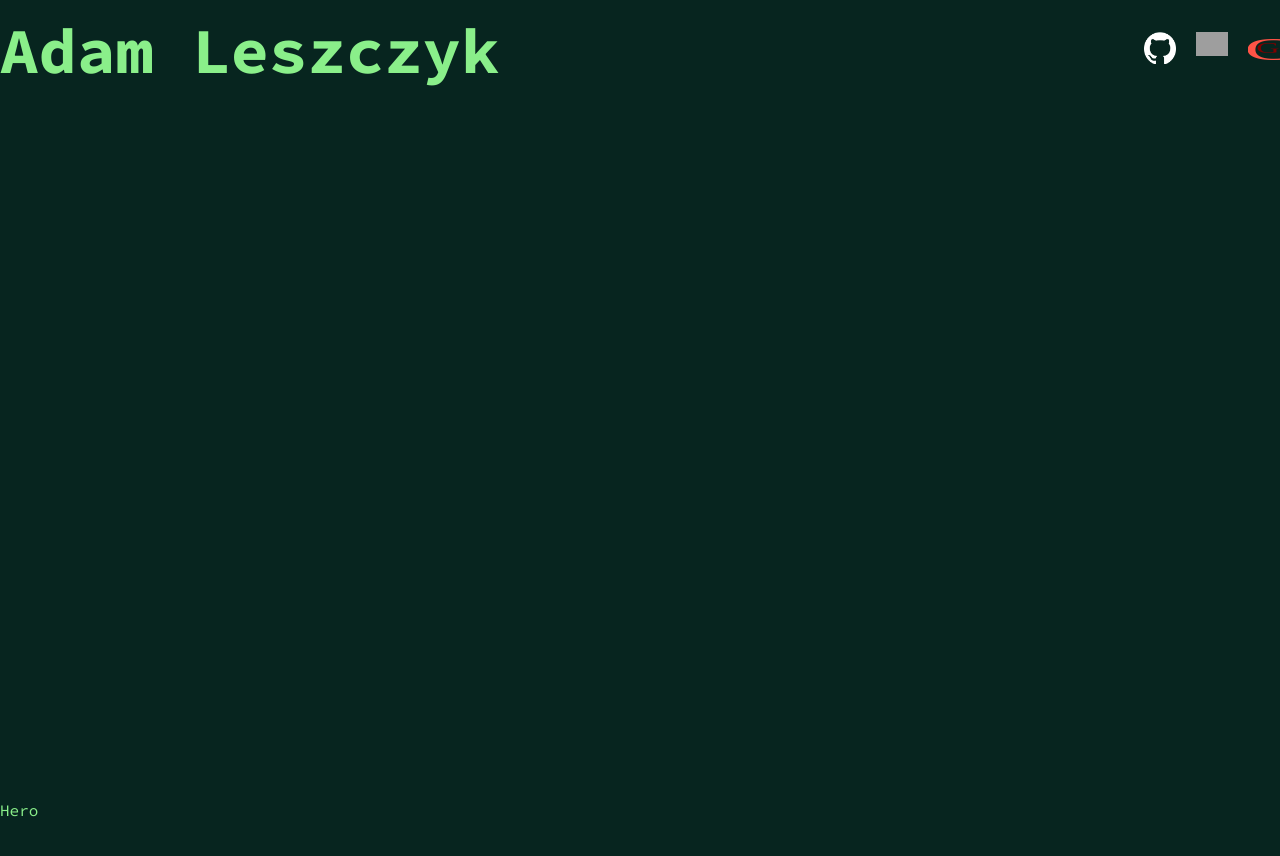
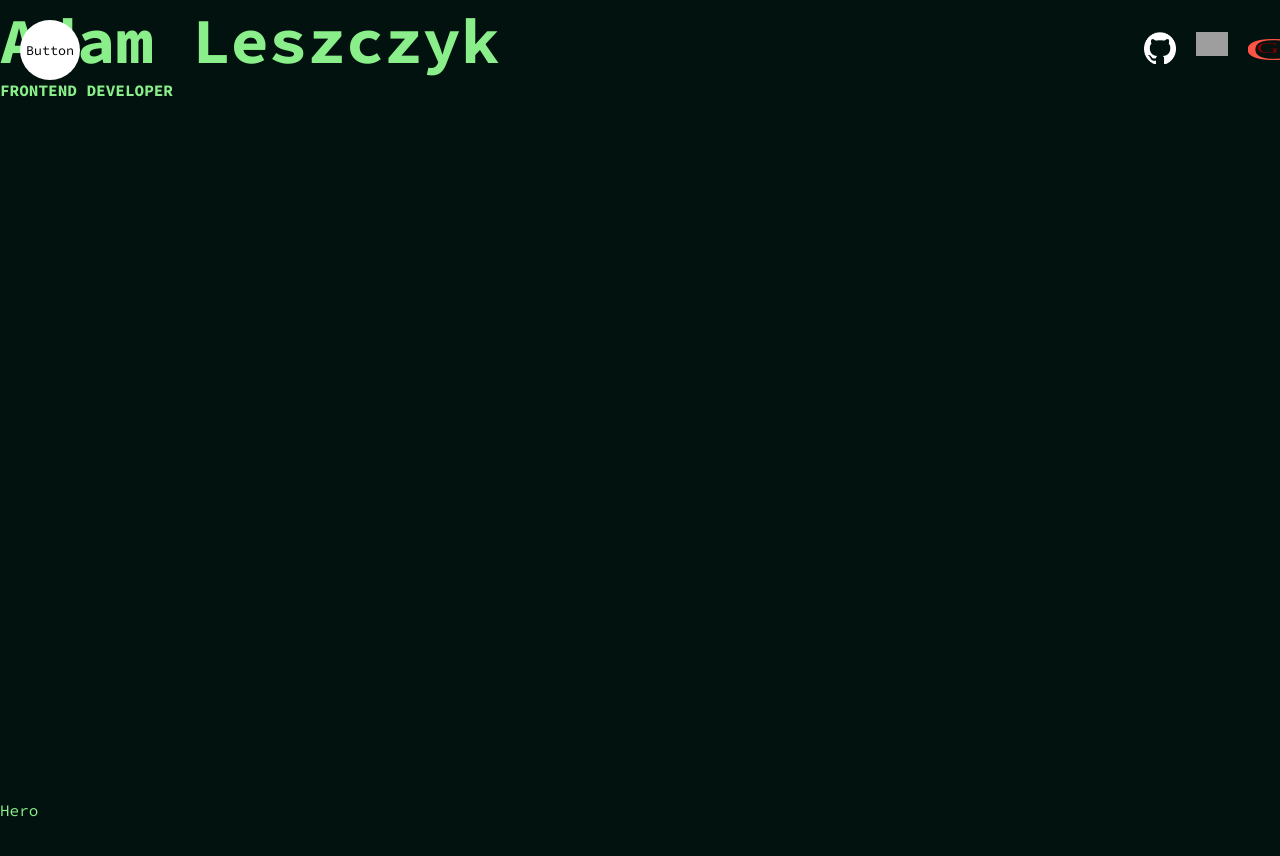
Before and after one commit to AdamCodeDesign/Portfolio-Adam-L, a React (Vite) app: page / in a window 1280 px wide. Shown: the top 856 px of the page. Built offline with nearby package versions, Linux system fonts and the light colour scheme; grey boxes are pictures that could not be loaded.

Commit message:
Sidebar, ToggleButton, animation on Sidebar open and closed

```diff
--- a/src/App.jsx
+++ b/src/App.jsx
@@ -3,7 +3,7 @@
 
 function App() {
   return (
-    <div>
+    <div className="container">
       <section><Navbar/></section>
       <section><a href="">Hero</a></section>
       <section>Parallax</section>
--- a/src/app.scss
+++ b/src/app.scss
@@ -1,25 +1,122 @@
-html{
+html {
   scroll-snap-type: y mandatory;
   scroll-behavior: smooth;
 }
-*{
+* {
   margin: 0;
   padding: 0;
   box-sizing: border-box;
   font-family: "Source Code Pro", monospace;
 }
 
-body{
-    background-color: rgb(7, 37, 31);
+body {
+  background-color: rgb(2, 18, 15);
   color: rgb(138, 239, 138);
 }
 
-a{
+a {
   text-decoration: none;
   color: inherit;
 }
 
-section{
+.container {
+  position: relative;
+
+  @keyframes afterAnimation {
+    from {
+      transform: rotate(0deg);
+    }
+    to {
+      transform: rotate(360deg);
+      opacity: 0.3;
+    }
+  }
+  @keyframes beforeAnimation {
+    0% {
+      transform: rotate(0deg);
+    }
+    15% {
+      transform: rotate(-15deg);
+      width: 100px;
+      font-size: 0.5em;
+      opacity: 0.3;
+    //   top: 20%;
+    }
+    30% {
+      transform: rotate(720deg);
+      width: 50px;
+      top: 70%;
+      right: 80%;
+      opacity: 0.5;
+
+    }
+    45% {
+      transform: rotate(-180deg);
+      width: 50px;
+      top: 20%;
+      opacity: 0.5;
+
+    }
+    60% {
+      transform: rotate(30deg);
+      width: 50px;
+      top: 20%;
+      opacity: 0.5;
+
+    }
+    75% {
+      transform: rotate(-90deg);
+      width: 50px;
+      top: 20%;
+      opacity: 0.3;
+
+    }
+    100% {
+      transform: rotate(360deg);
+      width: 50px;
+      top: 20%;
+      opacity: 0.3;
+
+    }
+  }
+
+  &::after {
+    content: "[Leszczyk]";
+    text-align: center;
+    opacity: 0;
+    width: 10%;
+    height: 0;
+    background-color: rgb(4, 128, 62);
+    position: fixed;
+    top: 80%;
+    right: 70%;
+    border-radius: 70%;
+    // box-shadow: 2px 6px 50px 12px rgb(62, 171, 113);
+    animation-name: afterAnimation;
+    animation-duration: 1ms; /* Firefox requires this to apply the animation */
+    animation-direction: alternate;
+    animation-timeline: scroll();
+  }
+  &::before {
+    content: "[Adam] ";
+    text-align: center;
+    opacity: 0;
+    width: 10%;
+    height: 0;
+    background-color: rgb(4, 128, 62);
+    position: fixed;
+    top: 40%;
+    right: 30%;
+    border-radius: 70%;
+    // box-shadow: 0 6px 50px 10px rgb(62, 171, 113);
+    animation-name: beforeAnimation;
+    animation-duration: 1ms; /* Firefox requires this to apply the animation */
+    animation-direction: alternate;
+    animation-timeline: scroll();
+  }
+}
+
+section {
   height: 100vh;
   scroll-snap-align: center;
 }
--- a/src/components/navbar/Navbar.jsx
+++ b/src/components/navbar/Navbar.jsx
@@ -3,18 +3,22 @@
 import pubg from "../../assets/pubg.png";
 import CG from "../../assets/CG.svg";
 import React from "react";
-import { delay, motion } from "framer-motion";
+import { motion } from "framer-motion";
+import Sidebar from "../sidebar/Sidebar";
 
 export default function Navbar() {
   const myName = "Adam Leszczyk";
+  const profession = "FRONTEND DEVELOPER";
   const variants = {
-    visible: { opacity: 1, transition: { staggerChildren: 0.15}},
+    visible: { opacity: 1, transition: { staggerChildren: 0.15 } },
     hidden: { opacity: 0 },
   };
+
   return (
     <div className="navbar">
-      {/* <Sidebar /> */}
+      <Sidebar />
       <div className="wrapper">
+        <div className="logo">
           <motion.span initial="hidden" animate="visible" variants={variants}>
             {[...myName].map((letter, idx) => (
               <motion.span key={idx} variants={variants}>
@@ -22,6 +26,19 @@
               </motion.span>
             ))}
           </motion.span>
+          <motion.span
+            initial="hidden"
+            animate="visible"
+            variants={variants}
+            style={{ fontSize: "0.5em" }}
+          >
+            {[...profession].map((letter, idx) => (
+              <motion.span key={idx} variants={variants}>
+                {letter}
+              </motion.span>
+            ))}
+          </motion.span>
+        </div>
         <div className="sites">
           <a href="#">
             <img src={git} alt="git icon" />
--- a/src/components/navbar/navbar.scss
+++ b/src/components/navbar/navbar.scss
@@ -1,6 +1,5 @@
 .navbar{
     height: 100px;
-
     .wrapper{
         max-width: 1366px;
         height: 100%;
@@ -8,6 +7,11 @@
         display: flex;
         align-items: center;
         justify-content: space-between;
+
+        .logo{
+            display: flex;
+            flex-direction: column;
+        }
 
         span{
             font-weight: bold;
--- /dev/null
+++ b/src/components/sidebar/Sidebar.jsx
@@ -0,0 +1,37 @@
+import React, { useState } from "react";
+import ToggleButton from "./toggleButton/ToggleButton";
+import Links from "./links/Links";
+import { motion } from "framer-motion";
+import "./sidebar.scss"
+
+export default function Sidebar() {
+  const [open, setOpen] = useState(false);
+
+  const variants = {
+    open: {
+      clipPath: "circle(1200px at 50px 50px)",
+      transition: {
+        type: "spring",
+        stiffness: 20,
+      },
+      backgroundColor: "rgb(138, 239, 138)"
+    },
+    closed: {
+      clipPath: "circle(30px at 50px 50px)",
+      transition: {
+        delay: 0.5,
+        type: "spring",
+        stiffness: 400,
+        damping: 40,
+      },
+    },
+  };
+  return (
+    <motion.div className="sidebar" animate={open ? "open" : "closed"}>
+      <motion.div className="bg" variants={variants}>
+        <Links />
+      </motion.div>
+      <ToggleButton setOpen={setOpen} />
+    </motion.div>
+  );
+}
--- /dev/null
+++ b/src/components/sidebar/links/Links.jsx
@@ -0,0 +1,7 @@
+import React from 'react'
+
+export default function Links() {
+  return (
+    <div className='links'>Links</div>
+  )
+}
--- /dev/null
+++ b/src/components/sidebar/sidebar.scss
@@ -0,0 +1,42 @@
+.sidebar {
+  display: flex;
+  flex-direction: column;
+  align-items: center;
+  justify-content: center;
+  background-color: rgb(138, 239, 138);
+  color: rgb(178, 210, 204);
+  .bg {
+    position: fixed;
+    top: 0;
+    left: 0;
+    bottom: 0;
+    width: 400px;
+    background-color: white;
+    .links {
+        position: absolute;
+        width: 100%;
+        height: 100%;
+        display: flex;
+        flex-direction: column;
+        align-items: center;
+        justify-content: center;
+        gap: 20px;
+
+        a{
+            font-size: 2em;
+        }
+    }
+  }
+
+  button {
+    width: 50px;
+    height: 50px;
+    border-radius: 50%;
+    position: fixed;
+    top: 25px;
+    left:25px;
+    background-color: transparent;
+    border: none;
+    cursor: pointer;
+  }
+}
--- /dev/null
+++ b/src/components/sidebar/toggleButton/ToggleButton.jsx
@@ -0,0 +1,5 @@
+import React from "react";
+
+export default function ToggleButton({ setOpen }) {
+  return <button onClick={() => setOpen((prev) => !prev)}>Button</button>;
+}
```
Lines whose indentation alone changed are shown as unchanged.
